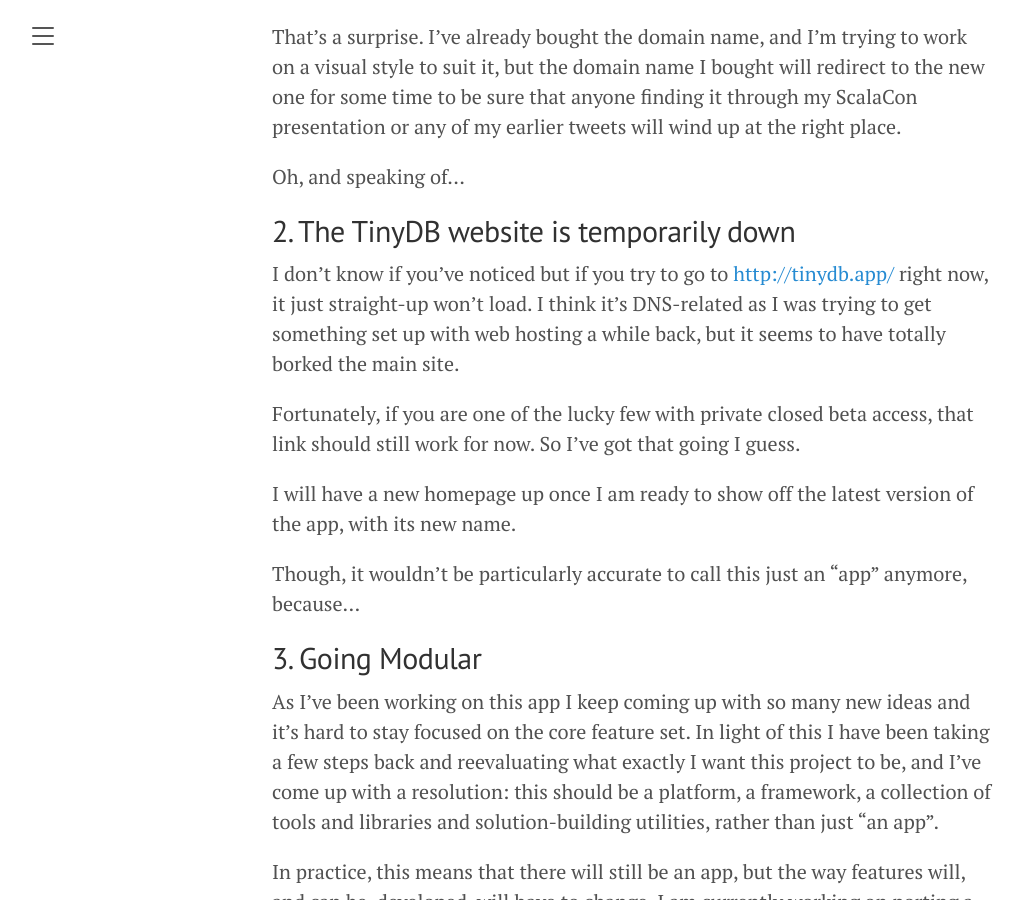
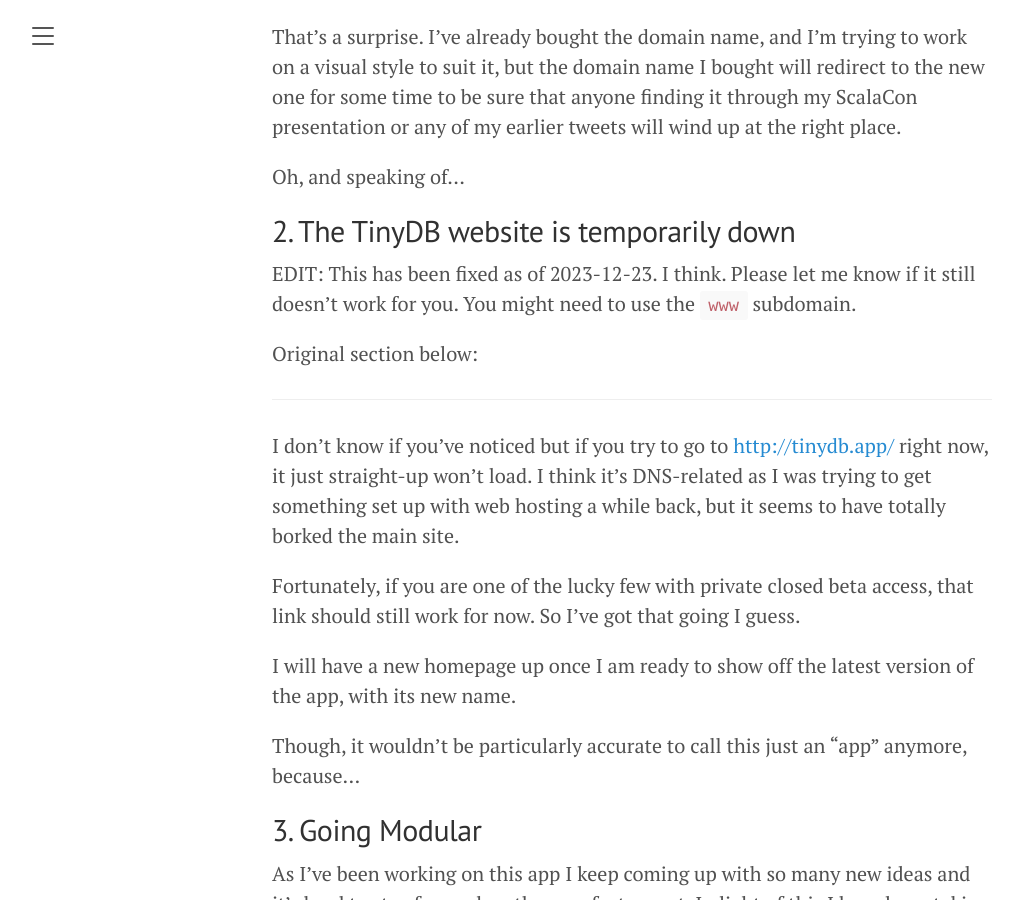
Before and after one commit to sloshy/blog, a Jekyll site: the page built from _posts/2023-12-05-big-big-changes.md, in a window 1280 px wide and 900 px high, scrolled down 708 px. Shown: the whole window, without its empty margins (8-1031 px from the left). Built offline with Jekyll 4.4.1, drawn with Linux system fonts in a browser that asks for light colours.

Commit message:
Say website is fixed

```diff
--- a/_posts/2023-12-05-big-big-changes.md
+++ b/_posts/2023-12-05-big-big-changes.md
@@ -21,6 +21,12 @@ I've already bought the domain name, and I'm trying to work on a visual style to
 Oh, and speaking of...
 
 ## 2. The TinyDB website is temporarily down
+EDIT: This has been fixed as of 2023-12-23. I think. Please let me know if it still doesn't work for you. You might need to use the `www` subdomain.
+
+Original section below:
+
+---
+
 I don't know if you've noticed but if you try to go to [http://tinydb.app/](http://tinydb.app/) right now, it just straight-up won't load.
 I think it's DNS-related as I was trying to get something set up with web hosting a while back, but it seems to have totally borked the main site.
 
```
